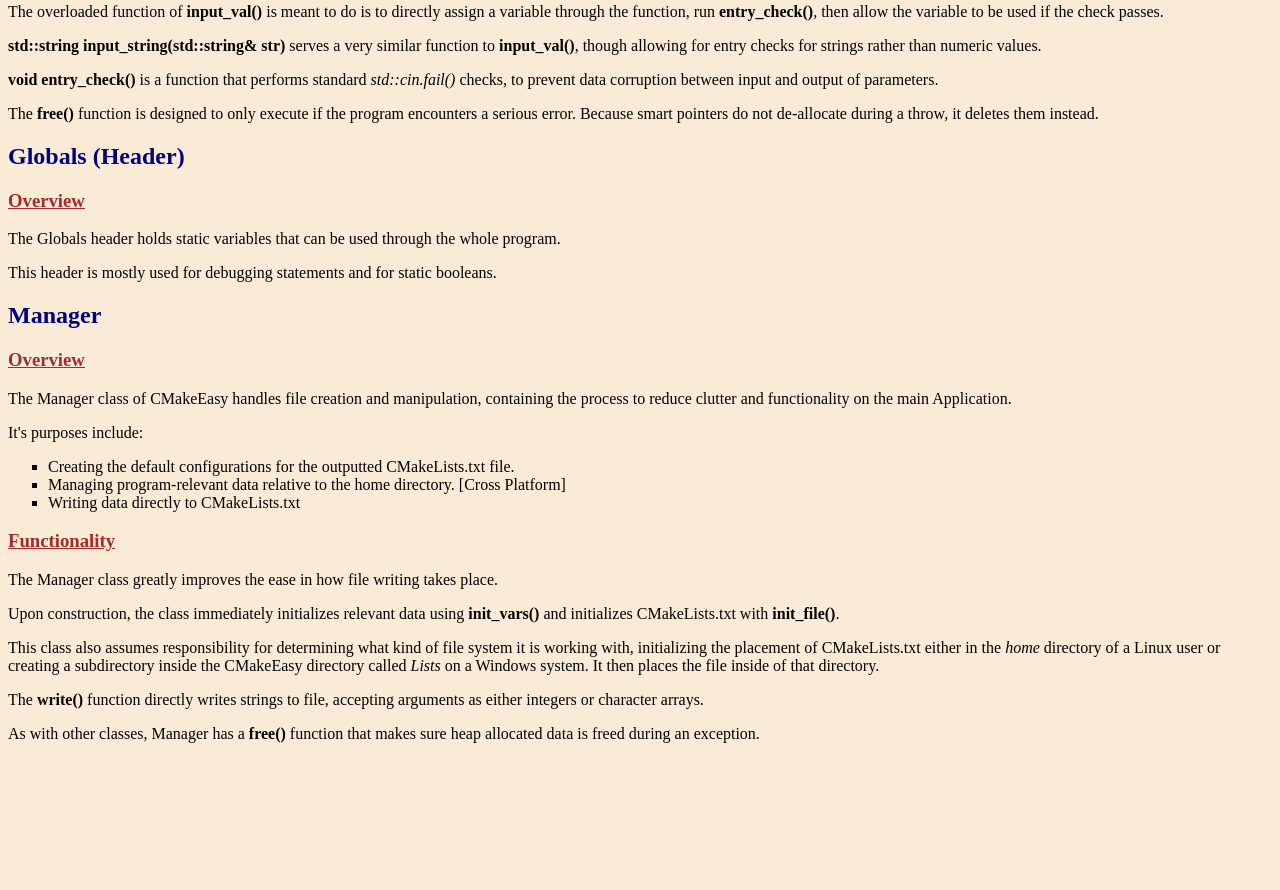
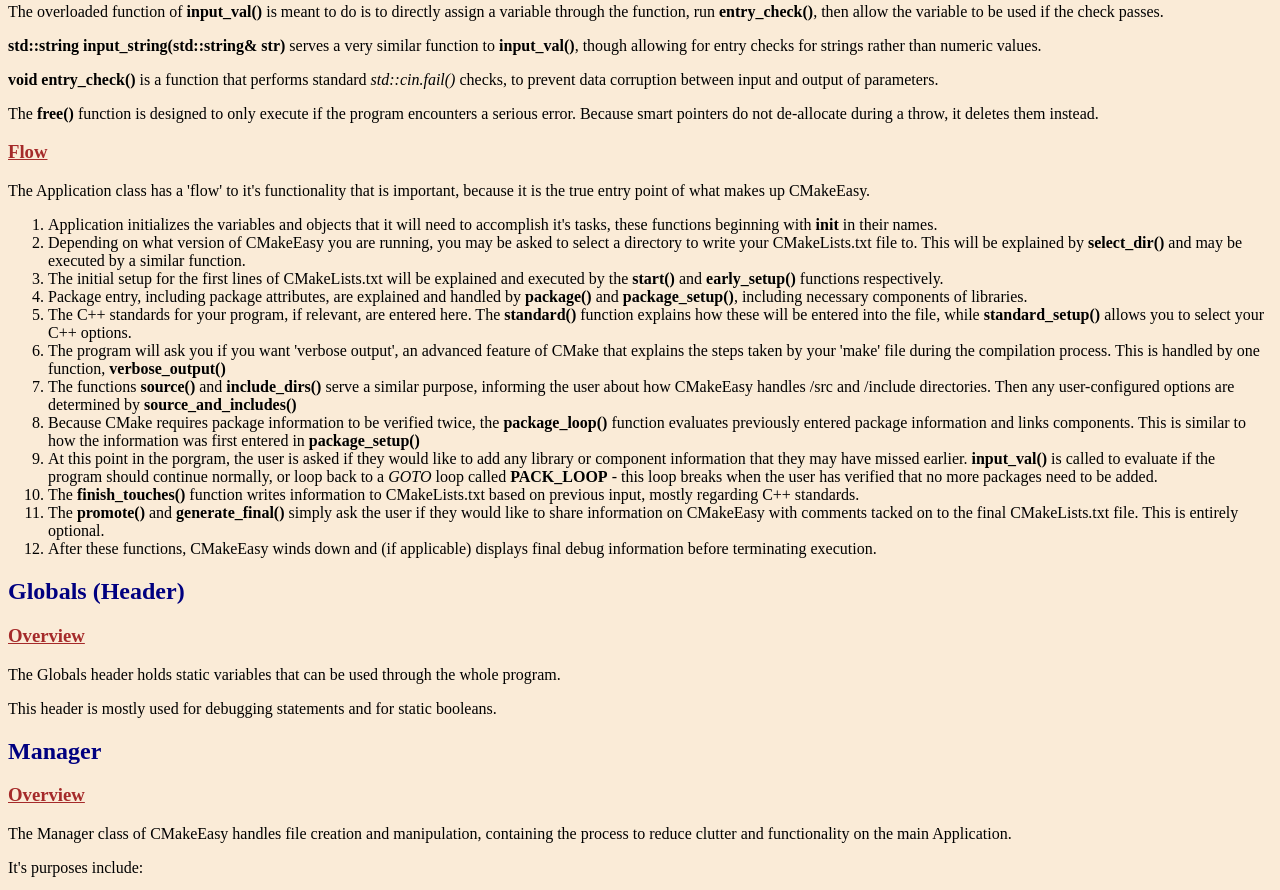
Before and after one commit to DreamHollow/CMakeEasy, a plain HTML site: page doc/index.html in a window 1280 px wide. Shown: the part 1107-1997 px from the top of the page. Before the commit the page ends 1866 px from the top, so only its background shows below. Drawn offline with Linux system fonts and the light colour scheme.

Commit message:
index.html: Updated

```diff
--- a/doc/index.html
+++ b/doc/index.html
@@ -58,6 +58,22 @@
 
     <p>The <b>free()</b> function is designed to only execute if the program encounters a serious error.
         Because smart pointers do not de-allocate during a throw, it deletes them instead.</p>
+    <h3>Flow</h3>
+    <p>The Application class has a 'flow' to it's functionality that is important, because it is the true entry point of what makes up CMakeEasy.</p>
+    <ol>
+    <li>Application initializes the variables and objects that it will need to accomplish it's tasks, these functions beginning with <b>init</b> in their names.</li>
+    <li>Depending on what version of CMakeEasy you are running, you may be asked to select a directory to write your CMakeLists.txt file to. This will be explained by <b>select_dir()</b> and may be executed by a similar function.</li>
+    <li>The initial setup for the first lines of CMakeLists.txt will be explained and executed by the <b>start()</b> and <b>early_setup()</b> functions respectively.</li>
+    <li>Package entry, including package attributes, are explained and handled by <b>package()</b> and <b>package_setup()</b>, including necessary components of libraries.</li>
+    <li>The C++ standards for your program, if relevant, are entered here. The <b>standard()</b> function explains how these will be entered into the file, while <b>standard_setup()</b> allows you to select your C++ options.</li>
+    <li>The program will ask you if you want 'verbose output', an advanced feature of CMake that explains the steps taken by your 'make' file during the compilation process. This is handled by one function, <b>verbose_output()</b></li>
+    <li>The functions <b>source()</b> and <b>include_dirs()</b> serve a similar purpose, informing the user about how CMakeEasy handles /src and /include directories. Then any user-configured options are determined by <b>source_and_includes()</b></li>
+    <li>Because CMake requires package information to be verified twice, the <b>package_loop()</b> function evaluates previously entered package information and links components. This is similar to how the information was first entered in <b>package_setup()</b></li>
+    <li>At this point in the porgram, the user is asked if they would like to add any library or component information that they may have missed earlier. <b>input_val()</b> is called to evaluate if the program should continue normally, or loop back to a <i>GOTO</i> loop called <b>PACK_LOOP</b> - this loop breaks when the user has verified that no more packages need to be added.</li>
+    <li>The <b>finish_touches()</b> function writes information to CMakeLists.txt based on previous input, mostly regarding C++ standards.</li>
+    <li>The <b>promote()</b> and <b>generate_final()</b> simply ask the user if they would like to share information on CMakeEasy with comments tacked on to the final CMakeLists.txt file. This is entirely optional.</li>
+    <li>After these functions, CMakeEasy winds down and (if applicable) displays final debug information before terminating execution.</li>
+    </ol>
 
     <h2>Globals (Header)</h2>
     <h3>Overview</h3>
```
